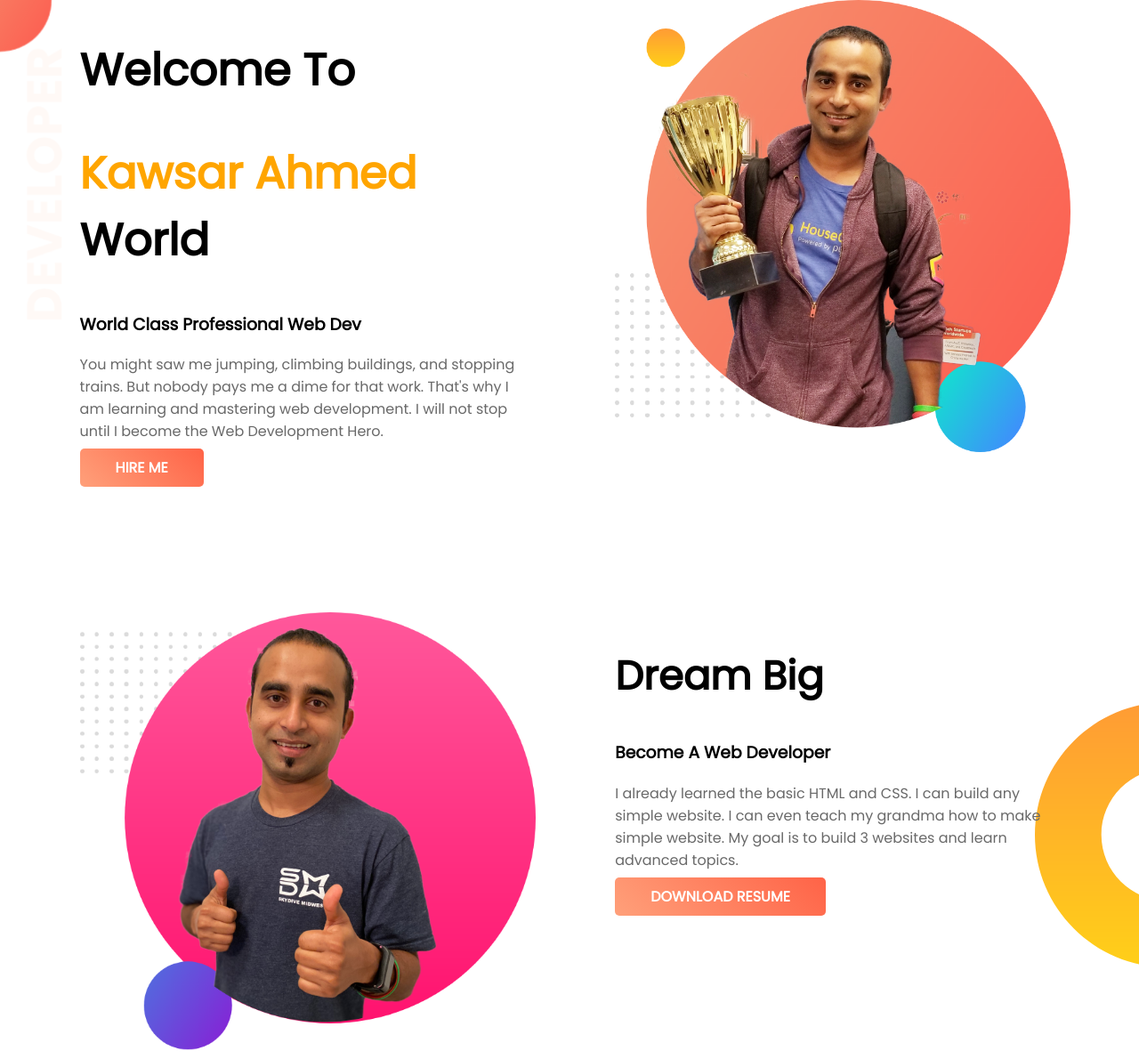
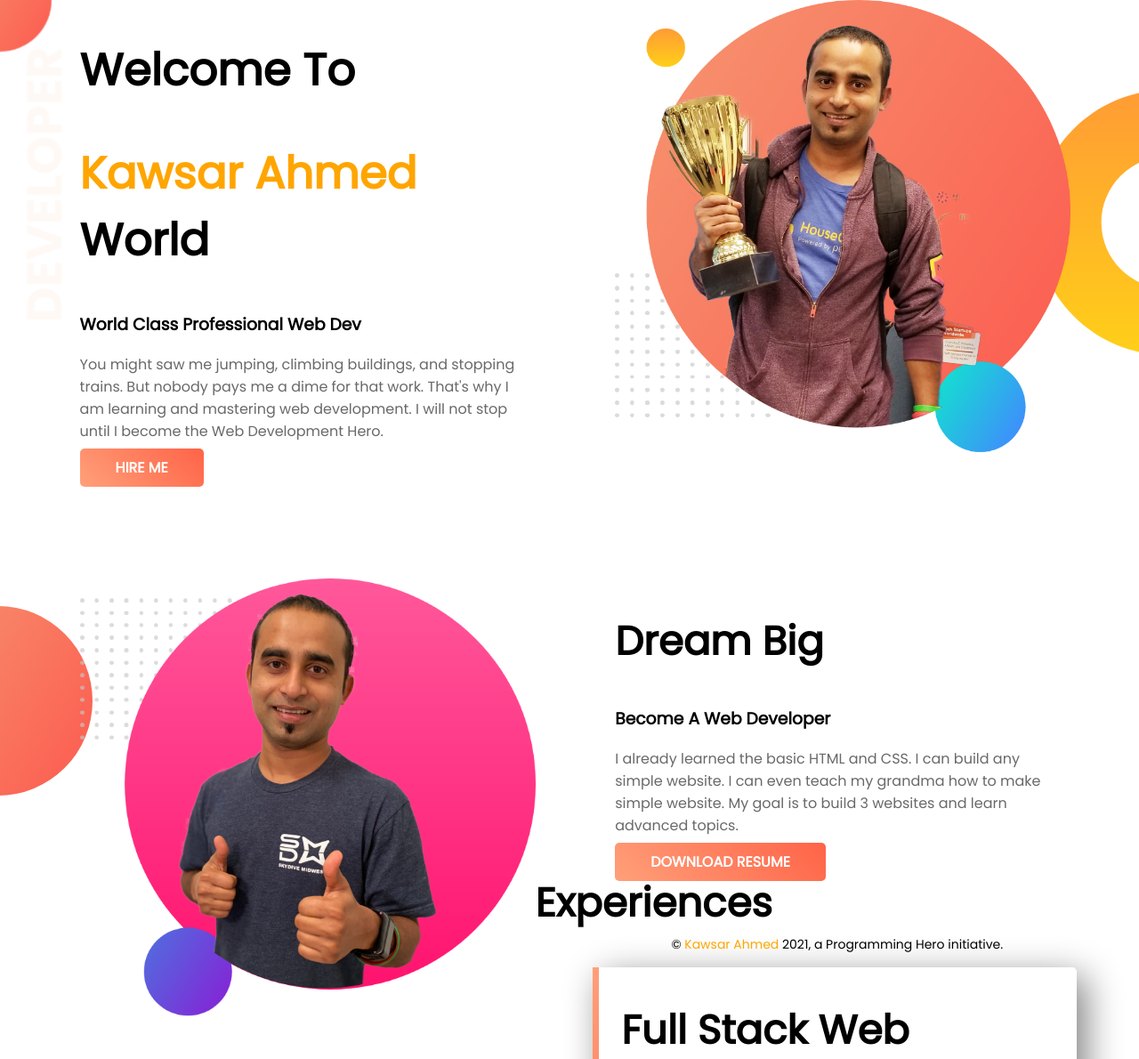
Before and after one commit to WebKawsar/web-portfolio, a plain HTML site: page index.html in a window 1280 px wide. Shown: the top 1190 px of the page at 89% size. Drawn offline with Linux system fonts and the light colour scheme.

Commit message:
commit in testing branch

```diff
--- a/style.css
+++ b/style.css
@@ -20,13 +20,11 @@ body {
     background-image: url("images/top-banner.png");
     background-repeat: no-repeat;
     padding-bottom: 150px;
+    height: 500px;
+    float: left;
 }
 
-.header-area::after {
-    content: "";
-    display: block;
-    clear: both;
-}
+
 
 .text-highlight {
     color: orange;
@@ -66,19 +64,16 @@ body {
     background-image: url("images/dream-bg.png");
     background-repeat: no-repeat;
     background-position: right;
+    height: 500px;
 }
 
-.dream-area::after {
-    content: "";
-    display: block;
-    clear: both;
-}
+
 
 .experience-area {
-    overflow: hidden;
     background-image: url("images/exp-bg.png");
     background-repeat: no-repeat;
     background-position: left;
+    height: 500px;
 }
 
 .experience-area>h2 {
```
